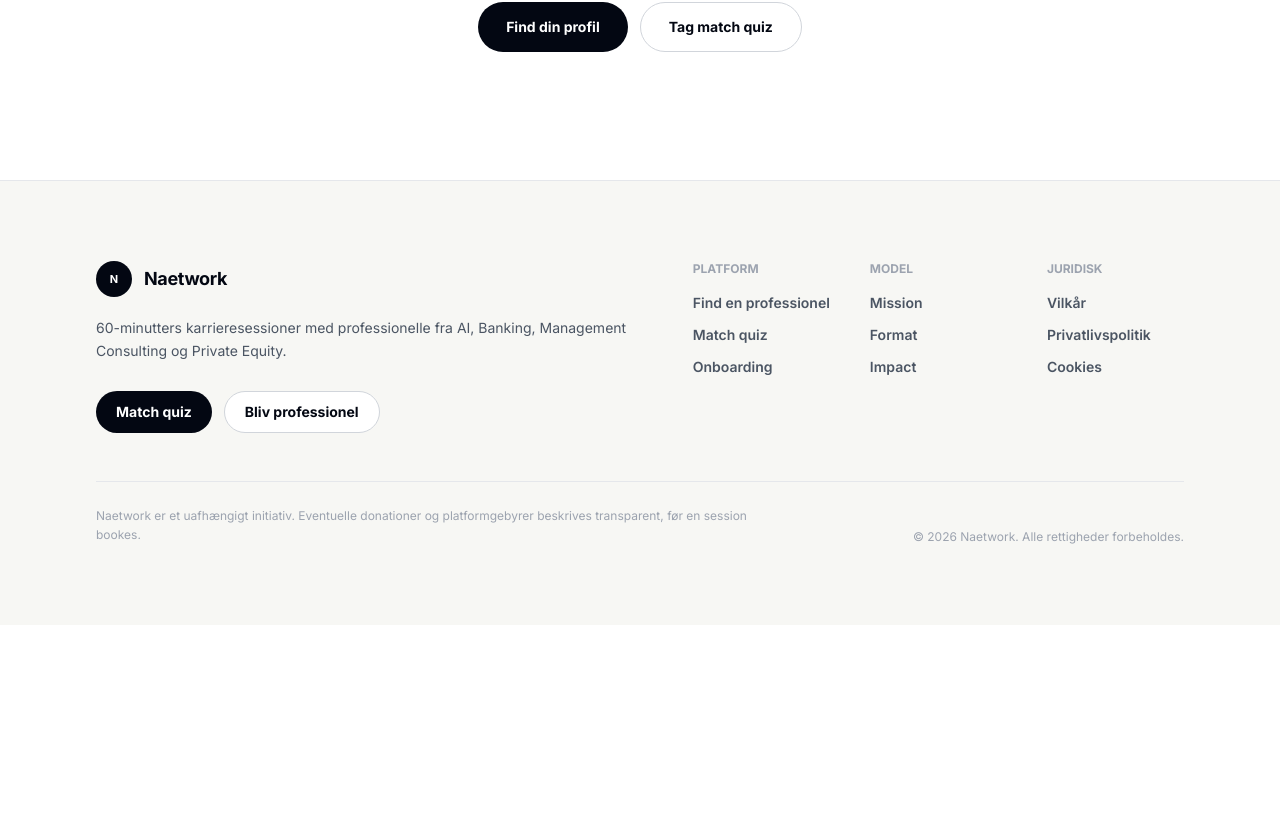
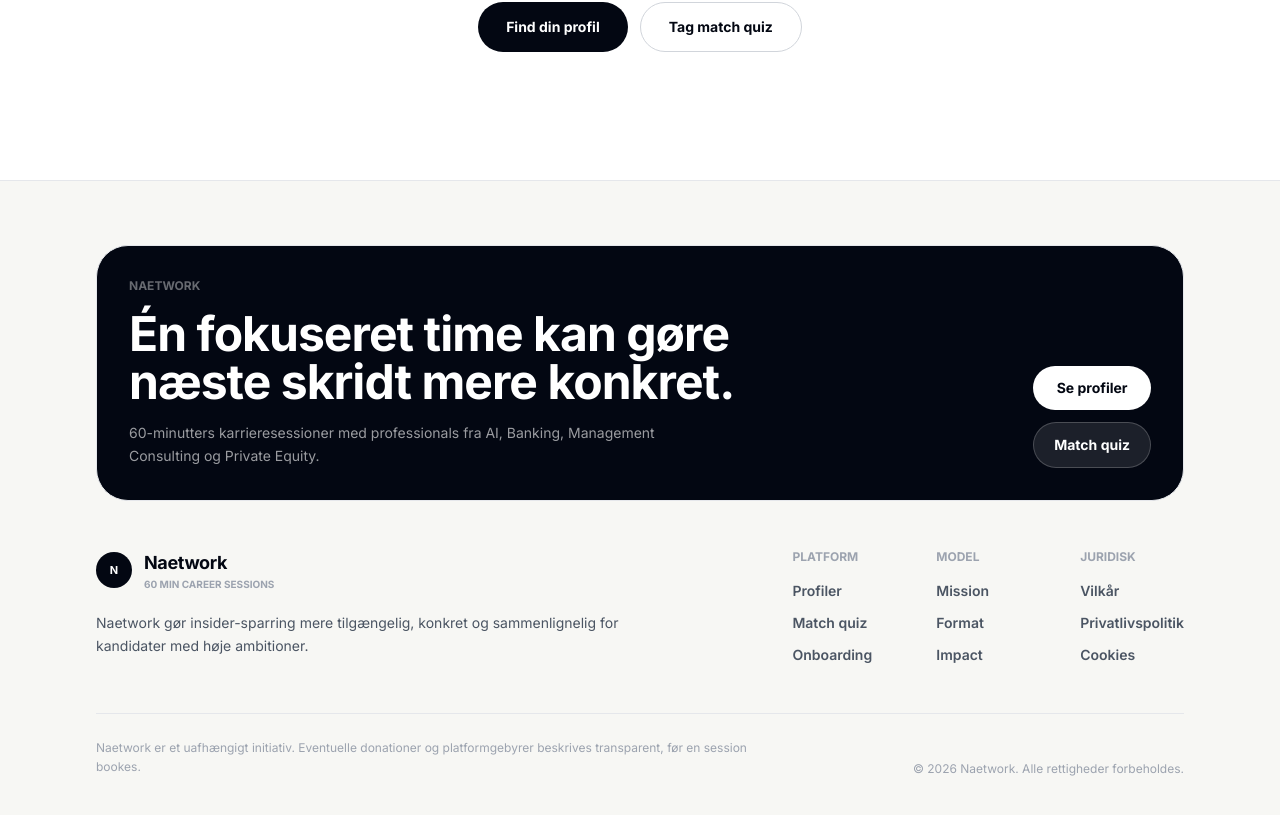
Before and after one commit to mikkelstreet-png/Naetwork, a Next.js app: page / in a window 1280 px wide. Shown: the part 6735-7550 px from the top of the page. Before the commit the page ends 7360 px from the top, so only its background shows below. Built offline with nearby package versions, Linux system fonts and the light colour scheme; no server answers.

Commit message:
Elevate premium footer system

```diff
--- a/components/Footer.tsx
+++ b/components/Footer.tsx
@@ -7,55 +7,89 @@ export function Footer() {
   const { tr, lang } = useLanguage();
   const isDa = lang === 'da';
 
+  const columns = [
+    {
+      title: 'Platform',
+      links: [
+        { href: '/professionals', label: isDa ? 'Profiler' : 'Profiles' },
+        { href: '/match', label: 'Match quiz' },
+        { href: '/onboarding', label: 'Onboarding' },
+      ],
+    },
+    {
+      title: isDa ? 'Model' : 'Model',
+      links: [
+        { href: '/mission', label: 'Mission' },
+        { href: '/#pricing', label: isDa ? 'Format' : 'Format' },
+        { href: '/impact', label: 'Impact' },
+      ],
+    },
+    {
+      title: isDa ? 'Juridisk' : 'Legal',
+      links: [
+        { href: '/terms', label: tr('footer.terms') },
+        { href: '/privacy', label: tr('footer.privacy_link') },
+        { href: '/cookies', label: tr('footer.cookies') },
+      ],
+    },
+  ];
+
   return (
     <footer className="border-t border-gray-200 bg-[#f7f7f4]">
-      <div className="mx-auto max-w-6xl px-5 py-14 sm:px-8 md:py-20">
+      <div className="mx-auto max-w-6xl px-5 py-12 sm:px-8 md:py-16">
+        <div className="mb-12 rounded-[2rem] border border-gray-200 bg-gray-950 p-6 text-white md:p-8">
+          <div className="grid gap-8 lg:grid-cols-[1.1fr_auto] lg:items-end">
+            <div>
+              <p className="text-xs font-black uppercase text-white/40">Naetwork</p>
+              <h2 className="mt-4 max-w-2xl text-3xl font-black leading-tight tracking-tight text-white md:text-5xl">
+                {isDa ? 'Én fokuseret time kan gøre næste skridt mere konkret.' : 'One focused hour can make the next step more concrete.'}
+              </h2>
+              <p className="mt-4 max-w-xl text-sm leading-relaxed text-white/60">
+                {isDa
+                  ? '60-minutters karrieresessioner med professionals fra AI, Banking, Management Consulting og Private Equity.'
+                  : '60-minute career sessions with professionals from AI, Banking, Management Consulting and Private Equity.'}
+              </p>
+            </div>
+            <div className="flex flex-col gap-3 sm:flex-row lg:flex-col">
+              <Link href="/professionals" className="inline-flex items-center justify-center rounded-full bg-white px-5 py-3 text-sm font-black text-gray-950 transition-colors hover:bg-gray-100">
+                {isDa ? 'Se profiler' : 'Browse profiles'}
+              </Link>
+              <Link href="/match" className="inline-flex items-center justify-center rounded-full border border-white/20 bg-white/10 px-5 py-3 text-sm font-black text-white transition-colors hover:bg-white/15">
+                Match quiz
+              </Link>
+            </div>
+          </div>
+        </div>
+
         <div className="grid gap-10 lg:grid-cols-[1fr_auto] lg:items-start">
           <div>
             <Link href="/" className="inline-flex items-center gap-3" aria-label="Naetwork home">
-              <span className="flex h-9 w-9 items-center justify-center rounded-full bg-gray-950 text-[11px] font-black text-white">N</span>
-              <span className="text-lg font-black tracking-tight text-gray-950">Naetwork</span>
+              <span className="flex h-9 w-9 items-center justify-center rounded-2xl bg-gray-950 text-[11px] font-black text-white">N</span>
+              <span>
+                <span className="block text-lg font-black tracking-tight text-gray-950">Naetwork</span>
+                <span className="block text-[10px] font-bold uppercase text-gray-400">60 min career sessions</span>
+              </span>
             </Link>
             <p className="mt-5 max-w-xl text-sm leading-relaxed text-gray-600">
               {isDa
-                ? '60-minutters karrieresessioner med professionelle fra AI, Banking, Management Consulting og Private Equity.'
-                : '60-minute career sessions with professionals from AI, Banking, Management Consulting and Private Equity.'}
+                ? 'Naetwork gør insider-sparring mere tilgængelig, konkret og sammenlignelig for kandidater med høje ambitioner.'
+                : 'Naetwork makes insider guidance more accessible, concrete and comparable for ambitious candidates.'}
             </p>
-            <div className="mt-7 flex flex-col gap-3 sm:flex-row">
-              <Link href="/match" className="inline-flex w-fit items-center justify-center rounded-full bg-gray-950 px-5 py-2.5 text-sm font-bold text-white transition-colors hover:bg-gray-800">
-                Match quiz
-              </Link>
-              <Link href="/professional/signup" className="inline-flex w-fit items-center justify-center rounded-full border border-gray-300 bg-white px-5 py-2.5 text-sm font-bold text-gray-950 transition-colors hover:border-gray-950 hover:bg-gray-50">
-                {tr('professionals.cta')}
-              </Link>
-            </div>
           </div>
 
           <div className="grid grid-cols-2 gap-10 text-sm sm:grid-cols-3 lg:grid-cols-3">
-            <div>
-              <p className="mb-4 text-xs font-bold uppercase text-gray-400">Platform</p>
-              <div className="space-y-3">
-                <Link href="/professionals" className="block font-semibold text-gray-600 transition-colors hover:text-gray-950">{tr('nav.find')}</Link>
-                <Link href="/match" className="block font-semibold text-gray-600 transition-colors hover:text-gray-950">Match quiz</Link>
-                <Link href="/onboarding" className="block font-semibold text-gray-600 transition-colors hover:text-gray-950">Onboarding</Link>
+            {columns.map((column) => (
+              <div key={column.title}>
+                <p className="mb-4 text-xs font-bold uppercase text-gray-400">{column.title}</p>
+                <div className="space-y-3">
+                  {column.links.map((link) => (
+                    <Link key={link.href} href={link.href} className="block font-semibold text-gray-600 transition-colors hover:text-gray-950">
+                      {link.label}
+                    </Link>
+                  ))}
+                </div>
               </div>
-            </div>
-            <div>
-              <p className="mb-4 text-xs font-bold uppercase text-gray-400">{isDa ? 'Model' : 'Model'}</p>
-              <div className="space-y-3">
-                <Link href="/mission" className="block font-semibold text-gray-600 transition-colors hover:text-gray-950">Mission</Link>
-                <Link href="/#pricing" className="block font-semibold text-gray-600 transition-colors hover:text-gray-950">{isDa ? 'Format' : 'Format'}</Link>
-                <Link href="/impact" className="block font-semibold text-gray-600 transition-colors hover:text-gray-950">Impact</Link>
-              </div>
-            </div>
-            <div>
-              <p className="mb-4 text-xs font-bold uppercase text-gray-400">{isDa ? 'Juridisk' : 'Legal'}</p>
-              <div className="space-y-3">
-                <Link href="/terms" className="block font-semibold text-gray-600 transition-colors hover:text-gray-950">{tr('footer.terms')}</Link>
-                <Link href="/privacy" className="block font-semibold text-gray-600 transition-colors hover:text-gray-950">{tr('footer.privacy_link')}</Link>
-                <Link href="/cookies" className="block font-semibold text-gray-600 transition-colors hover:text-gray-950">{tr('footer.cookies')}</Link>
-              </div>
-            </div>
+            ))}
           </div>
         </div>
 
```
